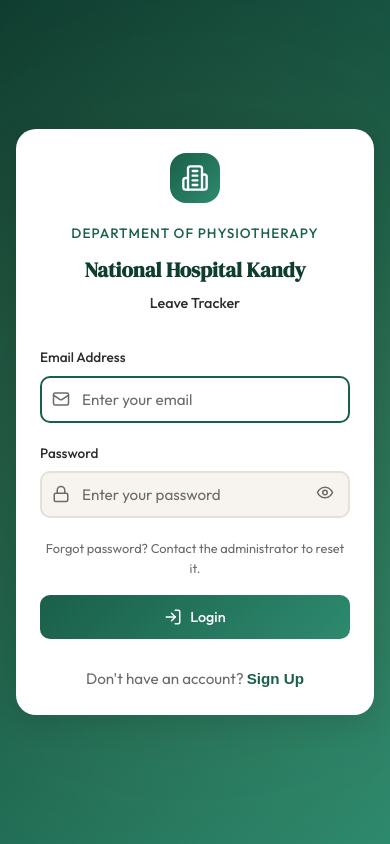
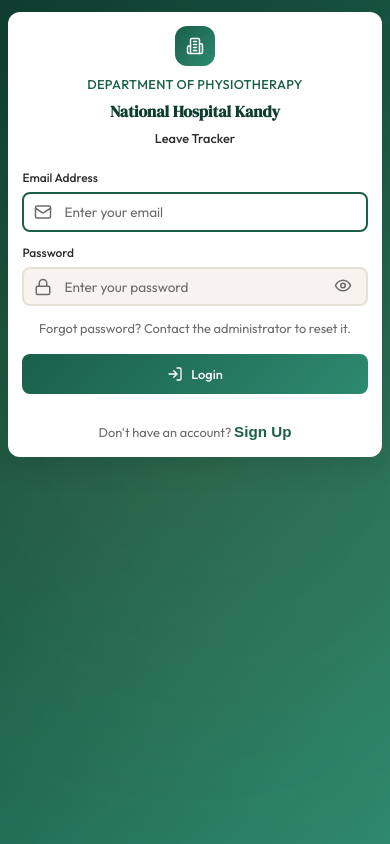
Before and after one commit to AnudiDivarathna/leave-tracking-app, a React (Vite) app in the folder leave-tracking-app/frontend/: page / in a window 390 px wide. Built offline with nearby package versions, Linux system fonts and the light colour scheme; no server answers.

Commit message:
ui issue fix

```diff
--- a/leave-tracking-app/frontend/src/index.css
+++ b/leave-tracking-app/frontend/src/index.css
@@ -3,6 +3,17 @@
   padding: 0;
   box-sizing: border-box;
   -webkit-tap-highlight-color: transparent;
+}
+
+/* Better mobile viewport handling */
+html {
+  height: 100%;
+  height: -webkit-fill-available;
+}
+
+html, body {
+  overflow-x: hidden;
+  max-width: 100vw;
 }
 
 /* iOS Safari optimizations */
@@ -64,6 +75,7 @@
   color: var(--color-text);
   line-height: 1.6;
   min-height: 100vh;
+  min-height: 100dvh; /* Dynamic viewport height for mobile */
   overflow-x: hidden;
   width: 100%;
   position: relative;
@@ -477,13 +489,15 @@
 /* Login Page */
 .login-page {
   min-height: 100vh;
+  min-height: 100dvh;
   display: flex;
   align-items: center;
   justify-content: center;
   padding: 1rem;
   background: linear-gradient(135deg, var(--color-primary-dark) 0%, var(--color-primary) 50%, var(--color-primary-light) 100%);
   position: relative;
-  overflow: hidden;
+  overflow-x: hidden;
+  overflow-y: auto;
 }
 
 .login-page::before {
@@ -511,11 +525,12 @@
   max-width: 400px;
   position: relative;
   z-index: 1;
+  margin: auto;
 }
 
 .login-header {
   text-align: center;
-  margin-bottom: 2rem;
+  margin-bottom: 1.5rem;
 }
 
 .login-logo {
@@ -526,7 +541,7 @@
   display: flex;
   align-items: center;
   justify-content: center;
-  margin: 0 auto 1.25rem;
+  margin: 0 auto 1rem;
   color: white;
 }
 
@@ -536,19 +551,18 @@
   font-weight: 500;
   text-transform: uppercase;
   letter-spacing: 1px;
-  margin-bottom: 0.5rem;
+  margin-bottom: 0.35rem;
 }
 
 .login-title {
   font-family: var(--font-display);
   font-size: 1.6rem;
   color: var(--color-primary-dark);
-  margin-bottom: 0.4rem;
+  margin-bottom: 0.3rem;
 }
 
 .login-subtitle {
   color: var(--color-text);
-  font-size: 1.1rem;
   font-weight: 500;
   font-size: 0.9rem;
 }
@@ -2051,6 +2065,65 @@
   border: 1px solid rgba(199, 80, 80, 0.2);
 }
 
+/* Toast Notification - Fixed position for mobile visibility */
+.toast-container {
+  position: fixed;
+  top: 0;
+  left: 0;
+  right: 0;
+  z-index: 9999;
+  padding: 1rem;
+  pointer-events: none;
+  display: flex;
+  justify-content: center;
+}
+
+.toast {
+  pointer-events: auto;
+  padding: 1rem 1.5rem;
+  border-radius: 12px;
+  display: flex;
+  align-items: center;
+  gap: 0.75rem;
+  font-size: 0.95rem;
+  font-weight: 500;
+  box-shadow: 0 4px 20px rgba(0, 0, 0, 0.15);
+  animation: slideDown 0.3s ease, fadeOut 0.3s ease 4.7s forwards;
+  max-width: 90%;
+}
+
+.toast-success {
+  background: linear-gradient(135deg, var(--color-success) 0%, #3a9d7c 100%);
+  color: white;
+}
+
+.toast-error {
+  background: linear-gradient(135deg, var(--color-danger) 0%, #d66060 100%);
+  color: white;
+}
+
+.toast svg {
+  flex-shrink: 0;
+}
+
+@keyframes slideDown {
+  from {
+    opacity: 0;
+    transform: translateY(-20px);
+  }
+  to {
+    opacity: 1;
+    transform: translateY(0);
+  }
+}
+
+@keyframes fadeOut {
+  to {
+    opacity: 0;
+    transform: translateY(-10px);
+  }
+}
+
 /* Empty state */
 .empty-state {
   text-align: center;
@@ -2484,6 +2557,77 @@
     padding: 0.85rem;
   }
 
+  /* Toast on mobile */
+  .toast-container {
+    padding: 0.75rem;
+  }
+
+  .toast {
+    padding: 0.85rem 1rem;
+    font-size: 0.9rem;
+    max-width: 100%;
+    width: 100%;
+  }
+
+  /* Login page - small phones */
+  .login-page {
+    padding: 0.5rem;
+    padding-top: 1rem;
+    align-items: flex-start;
+  }
+
+  .login-card {
+    padding: 1rem;
+    border-radius: 14px;
+  }
+
+  .login-header {
+    margin-bottom: 1rem;
+  }
+
+  .login-logo {
+    width: 44px;
+    height: 44px;
+    margin-bottom: 0.6rem;
+  }
+
+  .login-logo svg {
+    width: 20px;
+    height: 20px;
+  }
+
+  .login-department {
+    font-size: 0.65rem;
+  }
+
+  .login-title {
+    font-size: 1.05rem;
+  }
+
+  .login-subtitle {
+    font-size: 0.75rem;
+  }
+
+  .login-card .form-group {
+    margin-bottom: 0.8rem;
+  }
+
+  .login-card .form-input {
+    padding: 0.6rem 0.7rem;
+    padding-left: 34px;
+    font-size: 0.85rem;
+  }
+
+  .login-card .btn {
+    padding: 0.65rem 0.9rem;
+    font-size: 0.85rem;
+  }
+
+  .login-card .alert {
+    padding: 0.6rem 0.7rem;
+    font-size: 0.75rem;
+  }
+
   /* Header User Info Mobile */
   .header-user {
     width: 100%;
@@ -2536,35 +2680,67 @@
     height: 12px;
   }
 
-  /* Headers */
+  /* Headers - more compact on mobile */
   .public-header,
   .admin-header {
-    padding: 1rem;
-    flex-direction: column;
-    gap: 0.75rem;
+    padding: 0.75rem;
+    flex-direction: row;
+    flex-wrap: wrap;
+    gap: 0.5rem;
+    position: sticky;
+    top: 0;
+    z-index: 100;
+  }
+
+  .header-content {
+    flex: 1;
+    min-width: 0;
   }
 
   .header-logo img {
-    height: 50px;
+    height: 40px;
     width: auto;
   }
 
   .header-text h1 {
-    font-size: 1.1rem;
+    font-size: 0.95rem;
   }
 
   .header-dept {
-    font-size: 0.65rem;
+    font-size: 0.6rem;
   }
 
   .header-subtitle {
-    font-size: 0.8rem;
-  }
-
-  /* Main content */
+    font-size: 0.7rem;
+  }
+
+  .btn-logout {
+    padding: 0.35rem 0.5rem;
+  }
+
+  .btn-logout span {
+    display: none;
+  }
+
+  /* Main content - scroll friendly */
   .public-main,
   .admin-main {
-    padding: 1rem;
+    padding: 0.75rem;
+    padding-bottom: 2rem;
+  }
+
+  /* Public layout scroll */
+  .public-layout {
+    min-height: 100vh;
+    min-height: 100dvh;
+    display: flex;
+    flex-direction: column;
+  }
+
+  .public-main {
+    flex: 1;
+    overflow-y: auto;
+    -webkit-overflow-scrolling: touch;
   }
 
   /* Grid layouts - single column on mobile */
@@ -2575,19 +2751,32 @@
 
   /* Today's leaves section */
   .today-leaves-section {
-    padding: 1rem;
-    margin-bottom: 1rem;
+    padding: 0.75rem;
+    margin-bottom: 0.75rem;
+    border-radius: 12px;
+  }
+
+  .today-header {
+    margin-bottom: 0.5rem;
   }
 
   .today-header h2 {
-    font-size: 0.9rem;
+    font-size: 0.8rem;
+  }
+
+  .today-list {
+    gap: 0.5rem;
   }
 
   .today-item {
-    padding: 0.4rem 0.75rem;
-    font-size: 0.85rem;
+    padding: 0.35rem 0.5rem;
+    font-size: 0.8rem;
     flex-wrap: wrap;
-    gap: 0.35rem;
+    gap: 0.25rem;
+  }
+
+  .today-name {
+    font-size: 0.8rem;
   }
 
   /* Stats grid - 2 columns on mobile */
@@ -2703,29 +2892,61 @@
   }
 
   .card-body {
-    padding: 1rem;
-  }
-
-  /* Forms */
+    padding: 0.85rem;
+  }
+
+  .card {
+    border-radius: 10px;
+    margin-bottom: 0.75rem;
+  }
+
+  .card-header {
+    padding: 0.75rem;
+  }
+
+  .card-header h3 {
+    font-size: 0.9rem;
+    gap: 0.35rem;
+  }
+
+  .card-header h3 svg {
+    width: 16px;
+    height: 16px;
+  }
+
+  /* Forms - more compact on mobile */
   .form-group {
-    margin-bottom: 1.25rem;
+    margin-bottom: 1rem;
   }
 
   .form-label {
-    font-size: 0.85rem;
-    margin-bottom: 0.4rem;
+    font-size: 0.8rem;
+    margin-bottom: 0.35rem;
   }
 
   .form-input,
   .form-select,
   .form-textarea {
-    padding: 0.75rem;
+    padding: 0.65rem 0.75rem;
     font-size: 0.9rem;
-    border-radius: 10px;
+    border-radius: 8px;
+  }
+
+  .form-textarea {
+    min-height: 60px;
   }
 
   .form-hint {
-    font-size: 0.75rem;
+    font-size: 0.7rem;
+  }
+
+  /* Leave type radio buttons - more compact */
+  .form-group > div[style*="display: flex"] {
+    gap: 0.75rem !important;
+  }
+
+  .form-group label[style*="display: flex"] {
+    font-size: 0.85rem;
   }
 
   /* Date picker row */
@@ -3126,10 +3347,18 @@
     max-width: 100%;
   }
 
-  /* Alert messages */
+  /* Alert messages - more visible on mobile */
   .alert {
     padding: 0.75rem;
     font-size: 0.85rem;
+    border-radius: 8px;
+    margin-bottom: 1rem;
+  }
+
+  .alert svg {
+    width: 16px;
+    height: 16px;
+    flex-shrink: 0;
   }
 
   /* Quick view items */
@@ -3356,22 +3585,168 @@
     padding: 0.85rem 1rem;
   }
 
-  /* Login */
+  /* Login - mobile friendly */
+  .login-page {
+    padding: 0.75rem;
+    align-items: flex-start;
+    padding-top: 2rem;
+  }
+
   .login-card {
-    padding: 1.5rem;
+    padding: 1.25rem;
+    border-radius: 16px;
+    max-width: 100%;
+    margin: 0;
+  }
+
+  .login-header {
+    margin-bottom: 1.25rem;
   }
 
   .login-logo {
-    width: 50px;
-    height: 50px;
+    width: 48px;
+    height: 48px;
+    border-radius: 12px;
+    margin-bottom: 0.75rem;
+  }
+
+  .login-logo svg {
+    width: 22px;
+    height: 22px;
+  }
+
+  .login-department {
+    font-size: 0.7rem;
+    letter-spacing: 0.5px;
+    margin-bottom: 0.25rem;
   }
 
   .login-title {
-    font-size: 1.3rem;
+    font-size: 1.15rem;
+    margin-bottom: 0.2rem;
+  }
+
+  .login-subtitle {
+    font-size: 0.8rem;
+  }
+
+  .login-card .form-group {
+    margin-bottom: 0.9rem;
+  }
+
+  .login-card .form-label {
+    font-size: 0.8rem;
+    margin-bottom: 0.3rem;
+  }
+
+  .login-card .form-input {
+    padding: 0.7rem 0.75rem;
+    padding-left: 36px;
+    font-size: 0.9rem;
+    border-radius: 8px;
+  }
+
+  .login-card .btn {
+    padding: 0.7rem 1rem;
+    font-size: 0.9rem;
+    border-radius: 8px;
+  }
+
+  .login-card .btn svg {
+    width: 16px;
+    height: 16px;
+  }
+
+  .login-card .alert {
+    padding: 0.65rem 0.75rem;
+    font-size: 0.8rem;
+    margin-bottom: 1rem;
+    border-radius: 8px;
+  }
+
+  .login-card .alert svg {
+    width: 16px;
+    height: 16px;
+    flex-shrink: 0;
+  }
+
+  .login-card p {
+    font-size: 0.8rem !important;
+  }
+
+  .login-card .welcome-message {
+    padding: 0.75rem !important;
+    margin-bottom: 1rem !important;
+    border-radius: 8px !important;
+  }
+
+  .login-card .welcome-message p:first-child {
+    font-size: 0.8rem !important;
+  }
+
+  .login-card .welcome-message p:last-child {
+    font-size: 0.95rem !important;
   }
 }
 
 @media (max-width: 480px) {
+  /* Login - extra small screens */
+  .login-page {
+    padding: 0.5rem;
+    padding-top: 0.75rem;
+    min-height: 100vh;
+    min-height: 100dvh;
+  }
+
+  .login-card {
+    padding: 0.9rem;
+    border-radius: 12px;
+  }
+
+  .login-logo {
+    width: 40px;
+    height: 40px;
+    margin-bottom: 0.5rem;
+  }
+
+  .login-logo svg {
+    width: 18px;
+    height: 18px;
+  }
+
+  .login-department {
+    font-size: 0.6rem;
+    letter-spacing: 0.3px;
+  }
+
+  .login-title {
+    font-size: 1rem;
+  }
+
+  .login-subtitle {
+    font-size: 0.7rem;
+  }
+
+  .login-card .form-group {
+    margin-bottom: 0.7rem;
+  }
+
+  .login-card .form-label {
+    font-size: 0.75rem;
+  }
+
+  .login-card .form-input {
+    padding: 0.55rem 0.65rem;
+    padding-left: 32px;
+    font-size: 0.85rem;
+  }
+
+  .login-card .btn {
+    padding: 0.6rem 0.8rem;
+    font-size: 0.8rem;
+    min-height: 40px;
+  }
+
   /* Extra small screens */
   .balance-grid {
     grid-template-columns: 1fr 1fr 1fr;
```
Also changed, not shown: leave-tracking-app/frontend/src/pages/PublicDashboard.jsx (+31 -11 lines).
